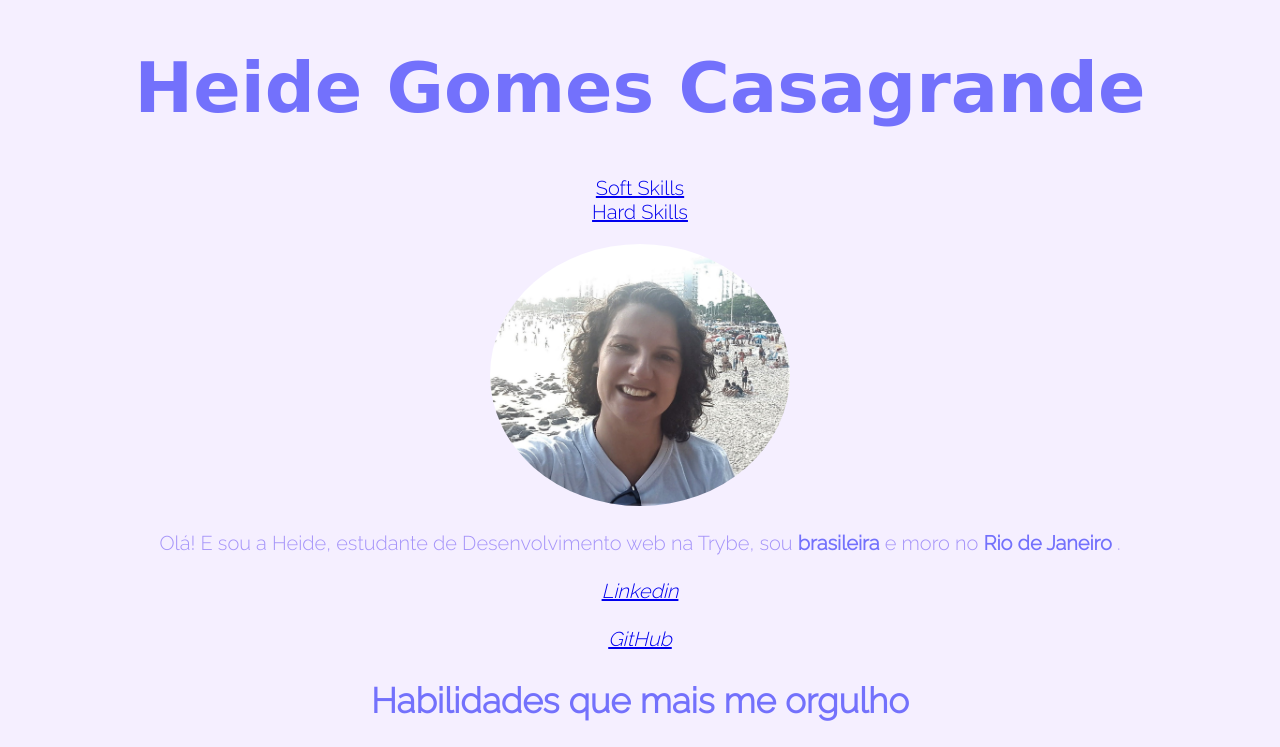
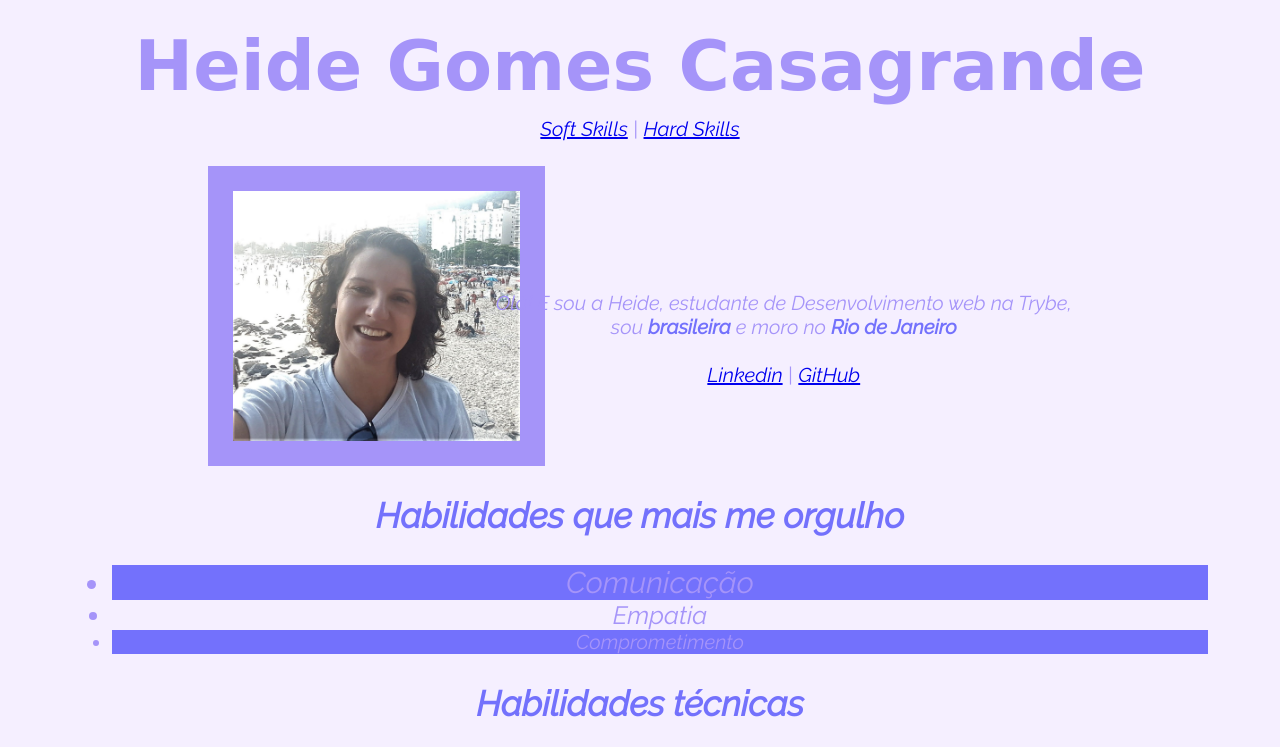
Before and after one commit to heidegomes/heidegomes.github.io, a plain HTML site: page index.html in a window 1280 px wide. Shown: the top 747 px of the page. Drawn offline with Linux system fonts and the light colour scheme; a web font is replaced by a local one.

Commit message:
alterando propriedades de estilo com box model

```diff
--- a/index.html
+++ b/index.html
@@ -7,28 +7,30 @@
     <meta name="viewport" content="width=device-width, initial-scale=1.0">
     <title>Heide Gomes - Portfolio</title>
     <link href="https://fonts.googleapis.com/css2?family=Acme&family=Fredoka+One&family=Splash&display=swap" rel="stylesheet">
-    <link href="https://fonts.googleapis.com/css2?family=Acme&family=Fredoka+One&family=Raleway:wght@300&display=swap" rel="stylesheet">
+    <link href="https://fonts.googleapis.com/css2?family=Raleway:ital@1&display=swap" rel="stylesheet">
     <link rel="stylesheet" href="style.css">
 </head>
 
 <body>
+<div>
+    <div class="cabecalho">
+        <h1 class="meuNome">Heide Gomes Casagrande</h1>
+        <nav id="nav">
+            <a href="#softSkills">Soft Skills</a> |
+            <a href="#hardSkills">Hard Skills</a>
+        </nav>
+    </div>
 
-    <h1>Heide Gomes Casagrande</h1>
-<p>
-    <a href="#softSkills">Soft Skills</a>
-    <br>
-    <a href="#hardSkills">Hard Skills</a>
-</p>
-
-
-    <p> <img src="./FotoPerfil.jpeg" alt="minha foto" width="300px"></p>
-    <p> Olá! E sou a Heide, estudante de Desenvolvimento web na Trybe, sou <strong>brasileira</strong> e moro no <strong>Rio de Janeiro</strong> .
+    <div class="image-container">
+        <img src="./FotoPerfil.jpeg" alt="minha foto"  id="minhafoto"></section>
+        <p class="descricao">Olá! E sou a Heide, estudante de Desenvolvimento web na Trybe,<br> sou <strong>brasileira</strong> e moro no <strong>Rio de Janeiro</strong>
         <br><br>
         <a href="https://www.linkedin.com/in/heide-gomes-casagrande/"><i>Linkedin</i></a>
-        <br><br>
+        |
         <a href="https://github.com/heidegomes"><i>GitHub</i></a>
-    </p>
-
+        </p>
+    </div>
+</div>
     <p>
         <h2 id="softSkills"><strong>Habilidades que mais me orgulho</strong></h2>
         <ul>
--- a/style.css
+++ b/style.css
@@ -1,13 +1,67 @@
+/*Primeira Parte */
 body {
     background-color: #F5EFFF;
+    padding: 0 5%;
 }
 
-h1 {
-    color: #7371FC;
+.cabecalho {
+    position: relative;
+}
+
+/* div {
+    border:  2px solid green;
+} */
+
+.meuNome {
+    color: #A594F9;
     font-family: 'Splash', cursive;
     font-size: 70px;
     text-align: center;
+    margin-bottom: 10px;
+    margin-top: 25px;
 }
+
+#nav {
+    color: #A594F9;
+    font-family: 'Raleway', sans-serif;
+    text-align: center;
+    font-size: 20px;
+    margin-bottom: 25px;
+}
+
+/*Final da Primeira Parte*/
+
+
+/*Segunda parte*/
+
+#minhafoto {
+    float: left;
+    height: 250px;
+    padding: 25px;
+    background-color: #A594F9;
+    position: absolute;
+    left: 12%;
+}
+
+.image-container {
+    height: 300px;
+    position: relative;
+}
+
+.descricao {
+    color: #A594F9;
+    font-family: 'Raleway', sans-serif;
+    text-align: center;
+    font-size: 20px;
+    position: absolute;
+    top: 35%;
+    right: 12%
+}
+
+/*Final da Segunda parte*/
+
+
+/*Terceira Parte*/
 
 h2 {
     color: #7371FC;
@@ -17,16 +71,16 @@ h2 {
     font-size: 35px;
 }
 
-p, ul, li {
+ul li:nth-child(odd){
+    background-color:#7371FC ;
+}
+
+ul {
     color: #A594F9;
     font-family: 'Raleway', sans-serif;
     text-align: center;
     font-size: 20px;
 
-}
-
-img {
-    border-radius: 100%;
 }
 
 strong {
@@ -44,3 +98,9 @@ strong {
 .list20 {
     font-size: 20px;
 }
+
+
+
+
+
+/*Final da Terceira Parte*/
```
